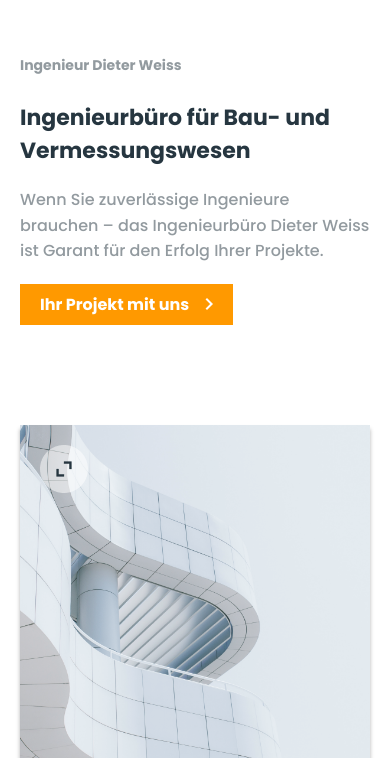
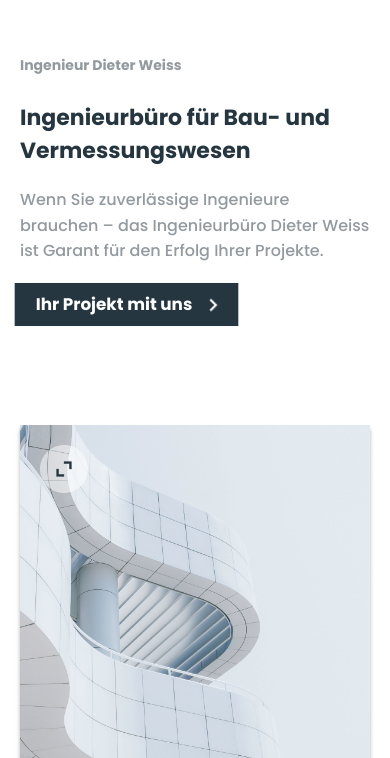
Before and after one commit to HamdyShehiet/WEISS, a plain HTML site: page index.html in a window 390 px wide. In both pictures the pointer is over the link "Ihr Projekt mit uns". Shown: the part 86-844 px from the top of the page. Drawn offline with Linux system fonts and the light colour scheme.

Commit message:
Add: Buttons Hover Style

```diff
--- a/assets/styles/main.css
+++ b/assets/styles/main.css
@@ -84,6 +84,11 @@ span.title{
     font-weight: var(--fw-700);
     background-color: var(--orange);
     color: var(--clr-white);
+    transition: all 500ms ease;
+}
+.btn:hover{
+    transform: scale(1.05);
+    background-color: var(--Dark-blue);
 }
 .link{
     display: inline-flex;
@@ -141,7 +146,7 @@ header .container nav ul li a{
     }
     header .container nav ul{
         position: fixed;
-        top: 75px;
+        top: 100px;
         right: -200%;
         max-width: 240px;
         width: 60%;
```
